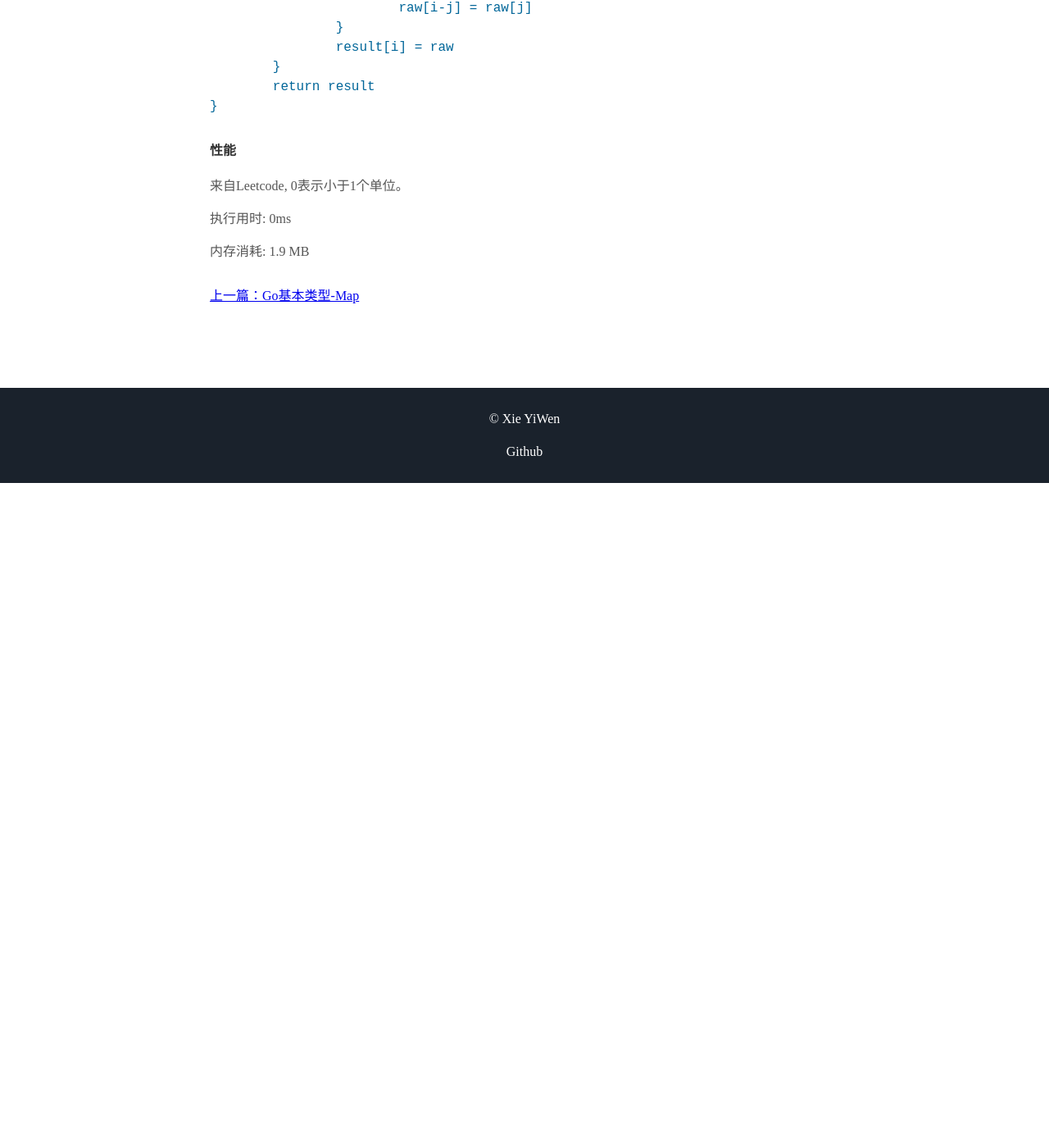
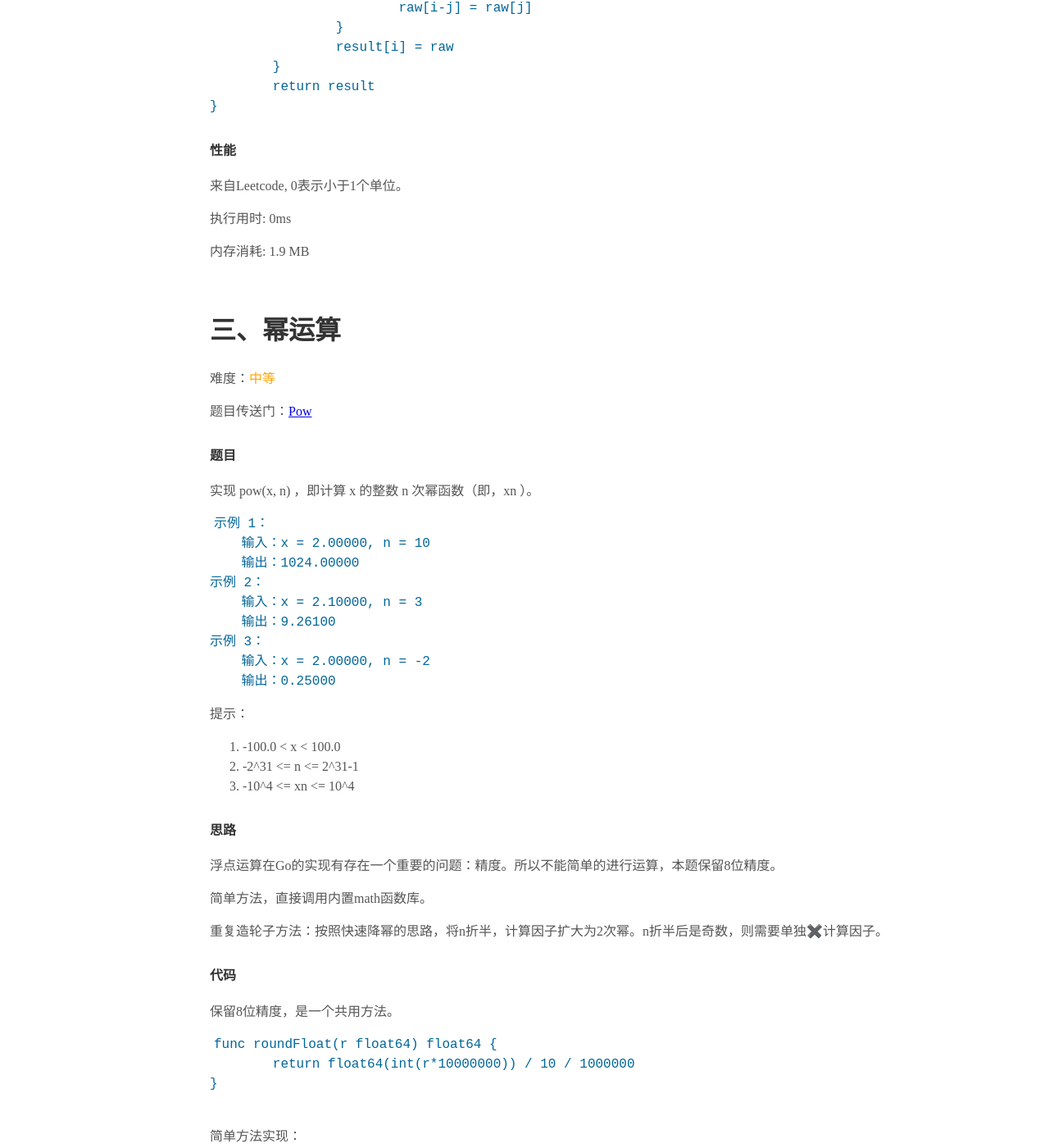
Before and after one commit to xieyiwen/blogs, a Jekyll site: the page built from _posts/2022-07-25-leetcode.md, in a window 1280 px wide and 1400 px high, scrolled down 2912 px. Shown: the whole window at 82% size. Built offline with Jekyll 4.4.1, drawn with Linux system fonts in a browser that asks for light colours; some web fonts are replaced; before the commit the page ends 3501 px from its top, so only the background shows below that; some of the changed text lies outside the part shown.

Commit message:
[feat] add note: pow from leetcode

````diff
--- a/_posts/2022-07-25-leetcode.md
+++ b/_posts/2022-07-25-leetcode.md
@@ -1,9 +1,9 @@
 ---
 layout: post
-title: 算法-整数反转&杨辉三角
-categories: ["算法","整数反转","杨辉三角"]
+title: 算法-整数反转&杨辉三角&幂运算
+categories: ["算法", "整数反转", "杨辉三角", "幂运算"]
 date: 2022-07-25
-keywords: ["reverse-number", "pascals-triangle", "leetcode"]
+keywords: ["reverse-number", "pascals-triangle", "pow", "leetcode"]
 ---
 
 ## 一、整数反转
@@ -144,3 +144,94 @@ func generate(numRows int) [][]int {
     <dl>执行用时: 0ms</dl>
     <dl>内存消耗: 1.9 MB</dl>
 </div>
+
+## 三、幂运算
+
+难度：<span style="color:orange">中等</span>
+
+题目传送门：[Pow](https://leetcode.cn/problems/powx-n/)
+
+#### 题目
+
+实现 pow(x, n) ，即计算 x 的整数 n 次幂函数（即，xn ）。
+
+
+```text
+示例 1：
+    输入：x = 2.00000, n = 10
+    输出：1024.00000
+示例 2：
+    输入：x = 2.10000, n = 3
+    输出：9.26100
+示例 3：
+    输入：x = 2.00000, n = -2
+    输出：0.25000
+```
+
+提示：
+
+1. -100.0 < x < 100.0
+2. -2^31 <= n <= 2^31-1
+3. -10^4 <= xn <= 10^4
+
+#### 思路
+浮点运算在Go的实现有存在一个重要的问题：精度。所以不能简单的进行运算，本题保留8位精度。
+
+简单方法，直接调用内置math函数库。
+
+重复造轮子方法：按照快速降幂的思路，将n折半，计算因子扩大为2次幂。n折半后是奇数，则需要单独✖️计算因子。
+
+#### 代码
+
+保留8位精度，是一个共用方法。
+
+```text
+func roundFloat(r float64) float64 {
+	return float64(int(r*10000000)) / 10 / 1000000
+}
+
+```
+
+简单方法实现：
+```text
+
+func myPow2(x float64, n int) float64 {
+	return roundFloat(math.Pow(x, float64(n)))
+}
+```
+
+重复造轮子：
+```text
+
+func myPow3(x float64, n int) float64 {
+	switch {
+	case n == 0 || x == 1:
+		return 1
+	case x == 0:
+		return 0
+	}
+	if n < 0 {
+		n = -n
+		x = 1 / x
+	}
+	result := 1.0
+	for i := n; i > 0; i = i / 2 {
+		if i%2 != 0 {
+			result *= x
+		}
+		x *= x
+	}
+	return roundFloat(result)
+}
+```
+
+#### 性能
+
+来自Leetcode, 0表示小于1个单位。
+
+两种方法均得到以下数据：
+
+<div>
+    <dl>执行用时: 0ms</dl>
+    <dl>内存消耗: 1.9 MB</dl>
+</div>
````
